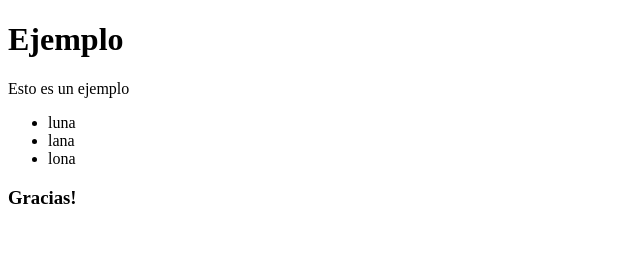
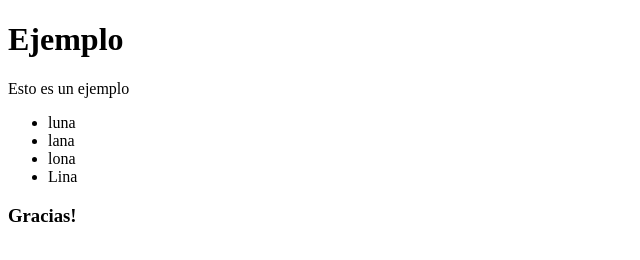
Before and after one commit to mcamilagg129/Prueba, a plain HTML site: page index.html in a window 1280 px wide. Shown: the whole page, without its empty margins (0-640 px from the left). Drawn offline with Linux system fonts and the light colour scheme.

Commit message:
agregando lista

```diff
--- a/index.html
+++ b/index.html
@@ -11,6 +11,7 @@
             <li>luna</li>
             <li>lana</li>
             <li>lona</li>
+            <li>Lina</li>
         </ul>
         <h3>Gracias!</h3>
     </body>
```
